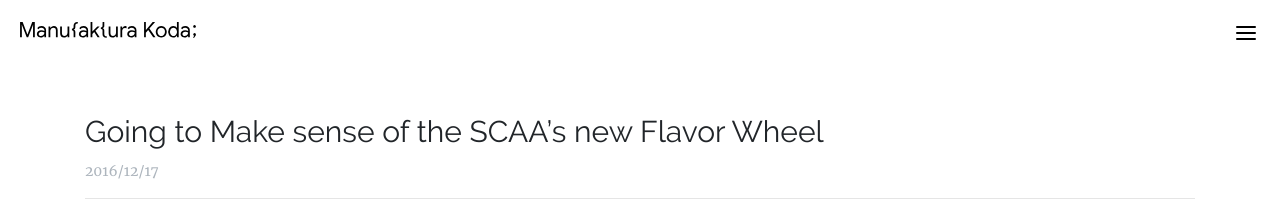
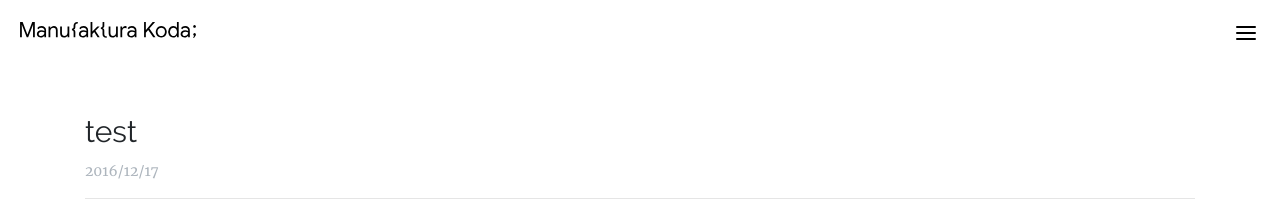
Before and after one commit to kubet/mkblog, a Gatsby site: page /blog/2016-12-17-making-sense-of-the-scaas-new-flavor-wheel in a window 1280 px wide. Shown: the top 212 px of the page. Built offline with nearby package versions, Linux system fonts and the light colour scheme; Gatsby itself is replaced by a stand-in of ours.

Commit message:
Update Blog “2016-12-17-making-sense-of-the-scaas-new-flavor-wheel”

```diff
--- a/src/pages/blog/2016-12-17-making-sense-of-the-scaas-new-flavor-wheel.md
+++ b/src/pages/blog/2016-12-17-making-sense-of-the-scaas-new-flavor-wheel.md
@@ -1,6 +1,6 @@
 ---
 templateKey: blog-post
-title: Going to Make sense of the SCAA’s new Flavor Wheel
+title: test
 date: 2016-12-17T15:04:10.000Z
 description: >-
   The Coffee Taster’s Flavor Wheel, the official resource used by coffee
```
